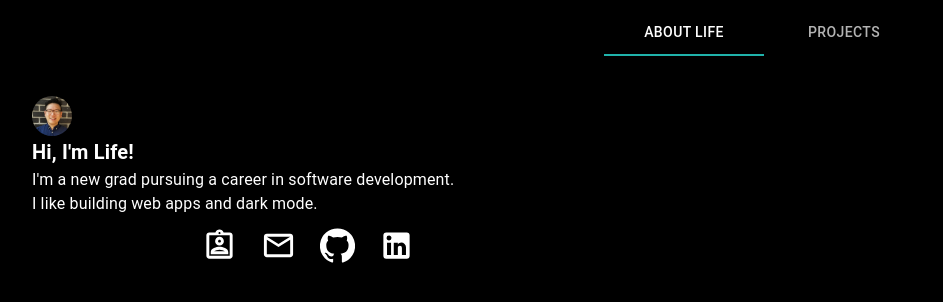
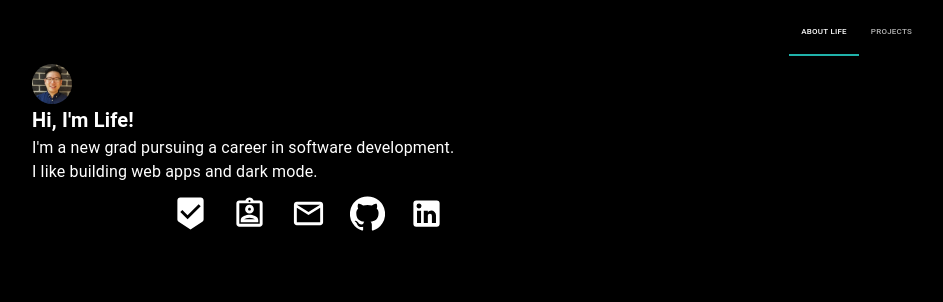
Before and after one commit to ayryu/personal-site, a React (Create React App) app: page / in a window 1280 px wide. Shown: the top 302 px of the page, without its empty margins (332-1275 px from the left). Built offline with nearby package versions, Linux system fonts and the light colour scheme.

Commit message:
Extracted links as a separate Component

```diff
--- a/src/components/about.js
+++ b/src/components/about.js
@@ -1,19 +1,11 @@
 import React from 'react';
 import Typography from '@material-ui/core/Typography';
-import Grid from '@material-ui/core/Grid';
 import CssBaseline from '@material-ui/core/CssBaseline';
 import Container from '@material-ui/core/Container';
-import Tooltip from '@material-ui/core/Tooltip';
 import { makeStyles } from '@material-ui/core/styles';
 import Avatar from '@material-ui/core/Avatar';
-import Card from '@material-ui/core/Card';
-import CardMedia from '@material-ui/core/CardMedia';
-import IconButton from '@material-ui/core/IconButton';
-import MailOutlineIcon from '@material-ui/icons/MailOutline';
-import AssignmentIndOutlinedIcon from '@material-ui/icons/AssignmentIndOutlined';
-import LinkedInIcon from '@material-ui/icons/LinkedIn';
-import GitHubIcon from '@material-ui/icons/GitHub';
-import Collapse from '@material-ui/core/Collapse';
+
+import Links from './links';
 
 const useStyles = makeStyles((theme) => ({
     root: {
@@ -28,32 +20,10 @@ const useStyles = makeStyles((theme) => ({
         justifyContent: 'center',
         alignItems: 'center',
       },
-      links: {
-        display: 'flex',
-        justifyContent: 'center',
-        alignItems: 'center',
-      },
-      collapse: {
-        // maxWidth:'20%',
-        // maxHeight:'40%',
-        alignSelf: 'center',
-        width: '80%'
-      },
-      media: {
-        // height: '70vh', width: '50vh' for perfect visibility if madWidth/maxHeight: 100%
-        height: 0,
-        paddingTop: '100%',
-        paddingBottom: '45%'
-      },
 }));
 
 const About = () => {
     const classes = useStyles();
-    const [checked, setChecked] = React.useState(false);
-
-  const handleChange = () => {
-    setChecked((prev) => !prev);
-  };
 
     return (
             <Container maxWidth="sm" className={classes.root}>
@@ -75,59 +45,7 @@ const About = () => {
                             </Typography>
                         </div>
 
-                        <Collapse className={classes.collapse} in={checked} timeout='auto' unmountOnExit>
-                                <Card>
-                                    <CardMedia
-                                    className={classes.media}
-                                    image='/static/images/pics/resume.png'/>
-                                </Card>
-                        </Collapse>
-
-                        <Grid container className={classes.links} background="#000" spacing={0}>
-                                <Grid item>
-                                    <IconButton>
-                                        <Tooltip title='Resume' arrow>
-                                            <AssignmentIndOutlinedIcon
-                                                fontSize='large'
-                                                onClick={handleChange} />
-                                        </Tooltip>
-                                    </IconButton>
-                                </Grid>
-
-                                <Grid item>
-                                    <IconButton>
-                                        <Tooltip title='lifedisassembler@gmail.com' arrow>
-                                            <MailOutlineIcon
-                                            fontSize='large'
-                                            aria-label='Email'
-                                            onClick={event => window.location.href='mailto:lifedisassembler@gmail.com'}/>
-                                        </Tooltip>
-                                    </IconButton>
-                                </Grid>
-
-                                <Grid item>
-                                    <IconButton>
-                                        <Tooltip title='Github' arrow>
-                                            <GitHubIcon
-                                            fontSize='large'
-                                            aria-label='Github'
-                                            onClick={event => window.location.href='https://github.com/ayryu'}
-                                            />
-                                        </Tooltip>
-                                    </IconButton>
-                                </Grid>
-
-                                <Grid item>
-                                    <IconButton>
-                                        <Tooltip title='LinkedIn' arrow>
-                                            <LinkedInIcon
-                                            fontSize='large'
-                                            aria-label='LinkedIn'
-                                            onClick={event => window.location.href='https://www.linkedin.com/in/alexander-ryu/'}/>
-                                        </Tooltip>
-                                    </IconButton>
-                                </Grid>
-                        </Grid>
+                        <Links />
 
             </Container>
     )
--- /dev/null
+++ b/src/components/links.js
@@ -0,0 +1,141 @@
+import React, { useState } from 'react';
+import Grid from '@material-ui/core/Grid';
+import { makeStyles } from '@material-ui/core/styles';
+import Tooltip from '@material-ui/core/Tooltip';
+import IconButton from '@material-ui/core/IconButton';
+import MailOutlineIcon from '@material-ui/icons/MailOutline';
+import AssignmentIndOutlinedIcon from '@material-ui/icons/AssignmentIndOutlined';
+import LinkedInIcon from '@material-ui/icons/LinkedIn';
+import GitHubIcon from '@material-ui/icons/GitHub';
+import BeenhereIcon from '@material-ui/icons/Beenhere';
+import Collapse from '@material-ui/core/Collapse';
+import Card from '@material-ui/core/Card';
+import CardMedia from '@material-ui/core/CardMedia';
+
+const useStyles = makeStyles((theme) => ({
+    root: {
+        marginTop: theme.spacing(1),
+        display: 'flex',
+        flexDirection: 'column',
+        alignContent: 'center',
+        background: "#000",
+    },
+    text: {
+        display: 'inline-block',
+        justifyContent: 'center',
+        alignItems: 'center',
+      },
+      links: {
+        display: 'flex',
+        justifyContent: 'center',
+        alignItems: 'center',
+        minWidth: 'auto'
+      },
+      collapse: {
+        alignSelf: 'center',
+        width: '80%',
+        paddingTop: theme.spacing(2),
+      },
+      media: {
+        // height: 0, paddingTop: '100%', paddingBottom: '45%' for perfect visibility if collapse width: '80%'
+        height: 0,
+        paddingTop: '100%',
+        paddingBottom: '45%'
+      },
+}));
+
+const Links = () => {
+    const classes = useStyles();
+    const [ skillsPanel, setSkillsPanel] = useState(false);
+    const [ resumePanel, setResumePanel] = useState(false);
+
+    const handleSkillsChange = () => {
+        setSkillsPanel((prev) => !prev);
+        setResumePanel(false);
+      };
+
+      const handleResumeChange = () => {
+        setResumePanel((prev) => !prev);
+        setSkillsPanel(false);
+      };
+
+
+    return (
+        <>
+            <Collapse className={classes.collapse} in={skillsPanel} timeout='auto' unmountOnExit>
+                    <Card>
+                        <CardMedia
+                        className={classes.media}
+                        image='/static/images/pics/resume.png'/>
+                    </Card>
+            </Collapse>
+
+            <Collapse className={classes.collapse} in={resumePanel} timeout='auto' unmountOnExit>
+                    <Card>
+                        <CardMedia
+                        className={classes.media}
+                        image='/static/images/pics/resume.png'/>
+                    </Card>
+            </Collapse>
+
+        <Grid container className={classes.links} background="#000" spacing={0}>
+            <Grid item>
+                <IconButton>
+                    <Tooltip title='Skills' arrow>
+                        <BeenhereIcon
+                            fontSize='large'
+                            onClick={handleSkillsChange} />
+                    </Tooltip>
+                </IconButton>
+            </Grid>
+
+            <Grid item >
+                <IconButton>
+                    <Tooltip title='Resume' arrow>
+                        <AssignmentIndOutlinedIcon
+                            fontSize='large'
+                            onClick={handleResumeChange} />
+                    </Tooltip>
+                </IconButton>
+            </Grid>
+
+            <Grid item>
+                <IconButton>
+                    <Tooltip title='lifedisassembler@gmail.com' arrow>
+                        <MailOutlineIcon
+                        fontSize='large'
+                        aria-label='Email'
+                        onClick={event => window.location.href='mailto:lifedisassembler@gmail.com'}/>
+                    </Tooltip>
+                </IconButton>
+            </Grid>
+
+            <Grid item>
+                <IconButton>
+                    <Tooltip title='Github' arrow>
+                        <GitHubIcon
+                        fontSize='large'
+                        aria-label='Github'
+                        onClick={event => window.location.href='https://github.com/ayryu'}
+                        />
+                    </Tooltip>
+                </IconButton>
+            </Grid>
+
+            <Grid item>
+                <IconButton>
+                    <Tooltip title='LinkedIn' arrow>
+                        <LinkedInIcon
+                        fontSize='large'
+                        aria-label='LinkedIn'
+                        onClick={event => window.location.href='https://www.linkedin.com/in/alexander-ryu/'}/>
+                    </Tooltip>
+                </IconButton>
+            </Grid>
+
+        </Grid>
+    </>
+    )
+}
+
+export default Links;
--- a/src/components/navbar.js
+++ b/src/components/navbar.js
@@ -60,23 +60,30 @@ const projects = [
     );
   }
 
-const useStyles = makeStyles({
+const useStyles = makeStyles((theme) => ({
     root: {
         flexGrow: 1,
         height: '100vh',
     },
-    bar: {
+    appbar: {
         backgroundColor: 'transparent',
         boxShadow: 'none',
+
+    },
+    tab: {
+      fontSize: 8,
+      minWidth: 'auto'
+    },
+    tabPanels: {
+      background: "#000",
+      paddingTop: theme.spacing(4),
     },
     toolbar: {
-        flexGrow: 1,
-        justifyContent: 'flex-end',
-    },
-    tabs: {
-      background: "#000"
-    },
-});
+      // flexGrow: 1,
+      justifyContent: 'flex-end',
+      backgroundColor: 'transparent',
+  },
+}));
 
 const NavBar = () => {
     const [value, setValue] = React.useState(0);
@@ -88,27 +95,28 @@ const NavBar = () => {
 
     return (
         <div className={classes.root}>
-            <AppBar className={classes.bar} position='static'>
+            <AppBar className={classes.appbar} position='fixed'>
                 <Toolbar className={classes.toolbar}>
 
                 <Tabs
+                 className={classes.tabs}
                 value={value}
                 onChange={handleChange}
                 aria-label="Menu Tabs"
                 TabIndicatorProps={{style: {backgroundColor: "#20B2AA"}}}>
-                    <Tab label="About Life" />
-                    <Tab label="Projects" />
+                    <Tab className={classes.tab} label="About Life" />
+                    <Tab className={classes.tab} label="Projects" />
                 </Tabs>
 
                 </Toolbar>
             </AppBar>
 
-            <TabPanel className={classes.tabs} value={value} index={0}>
+            <TabPanel className={classes.tabPanels} value={value} index={0}>
               <About/>
             </TabPanel>
 
 
-            <TabPanel className={classes.tabs} value={value} index={1}>
+            <TabPanel className={classes.tabPanels} value={value} index={1}>
                 <Grid container spacing={1}>
                     {projects.map(project =>
                         <Grid key={project.name} item xs={12} >
--- a/src/components/project.js
+++ b/src/components/project.js
@@ -9,10 +9,15 @@ import Typography from '@material-ui/core/Typography';
 const useStyles = makeStyles({
     root: {
       maxWidth: '100%',
+      backgroundColor: 'transparent',
     },
     media: {
       height: 0,
-      paddingTop: '56.25%',
+      paddingTop: '36.25%',
+    },
+    content: {
+        margin: -10,
+
     },
   });
 
```
Also changed, not shown: package.json (+6 -1 lines), src/reducers/panelReducer.js (added, +9 -0 lines), src/index.css (line endings or trailing spaces), 2 other files (tests, documents, lock files or other folders).
